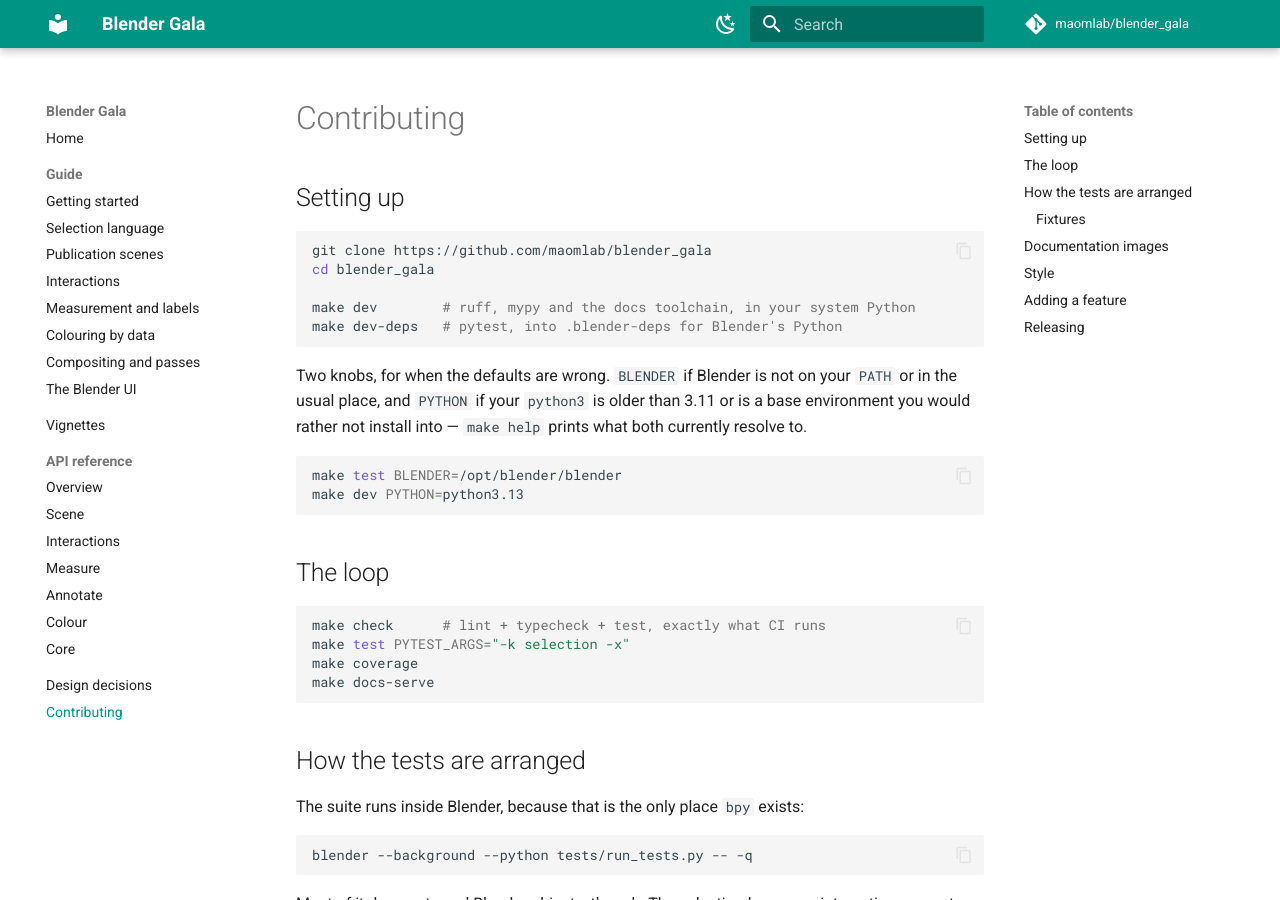
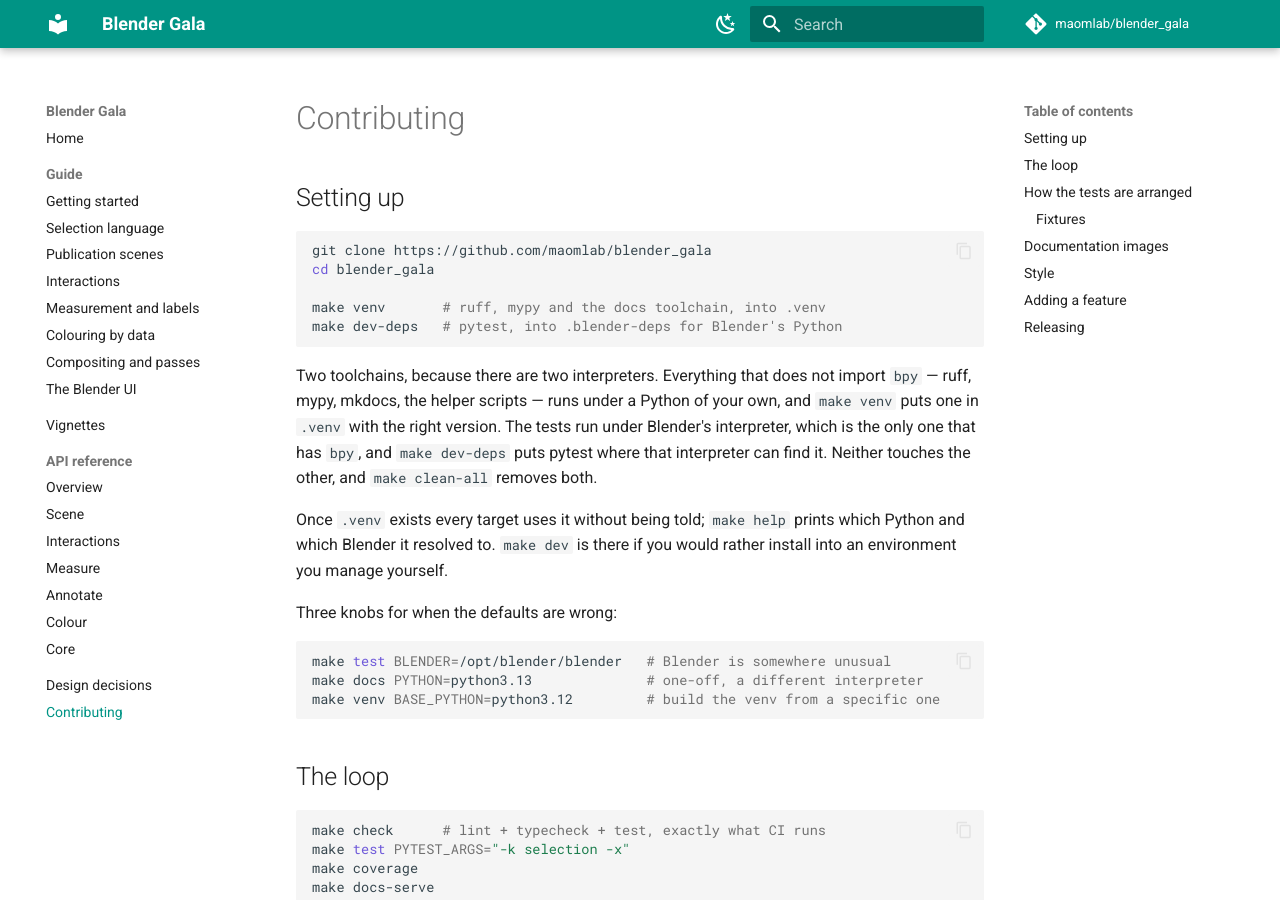
Before and after one commit to maomlab/blender_gala, an MkDocs documentation site: the page built from docs/contributing.md, in a window 1280 px wide and 900 px high. Built offline with MkDocs 1.6.1 and Material for MkDocs 9.7.7, drawn with Linux system fonts in a browser that asks for light colours; comment, search, counter and statistics services are not loaded.

Commit message:
Add make venv, so the toolchain has somewhere to live
`make dev` installs into whatever `python3` is, and on a normal machine that
is either a Homebrew or system Python that refuses the install outright as
externally managed, or a conda base nobody wants a project's toolchain in.
Both leave `make docs` unable to run at all.

`make venv` builds .venv from the newest suitable interpreter it can find and
installs `.[dev,docs]` into it, using nothing but the stdlib to do so. After
that every target finds it: PYTHON resolves to .venv/bin/python, and .venv/bin
goes on the front of PATH so ruff, mypy and mkdocs come from the same place.
With no venv nothing changes, and prepending rather than replacing leaves a
contributor whose ruff is a standalone binary alone.

Verified on the make that ships with macOS, 3.81, which is older than most of
what a Makefile is usually written against.

`make clean-all` removes the venv alongside .blender-deps: they are the two
dependency trees, one per interpreter.

Co-Authored-By: Claude Opus 5 (1M context) <noreply@anthropic.com>

````diff
--- a/docs/contributing.md
+++ b/docs/contributing.md
@@ -6,18 +6,27 @@
 git clone https://github.com/maomlab/blender_gala
 cd blender_gala
 
-make dev        # ruff, mypy and the docs toolchain, in your system Python
+make venv       # ruff, mypy and the docs toolchain, into .venv
 make dev-deps   # pytest, into .blender-deps for Blender's Python
 ```
 
-Two knobs, for when the defaults are wrong. `BLENDER` if Blender is not on your
-`PATH` or in the usual place, and `PYTHON` if your `python3` is older than 3.11
-or is a base environment you would rather not install into — `make help` prints
-what both currently resolve to.
+Two toolchains, because there are two interpreters. Everything that does not
+import `bpy` — ruff, mypy, mkdocs, the helper scripts — runs under a Python of
+your own, and `make venv` puts one in `.venv` with the right version. The tests
+run under Blender's interpreter, which is the only one that has `bpy`, and
+`make dev-deps` puts pytest where that interpreter can find it. Neither touches
+the other, and `make clean-all` removes both.
+
+Once `.venv` exists every target uses it without being told; `make help` prints
+which Python and which Blender it resolved to. `make dev` is there if you would
+rather install into an environment you manage yourself.
+
+Three knobs for when the defaults are wrong:
 
 ```bash
-make test BLENDER=/opt/blender/blender
-make dev PYTHON=python3.13
+make test BLENDER=/opt/blender/blender   # Blender is somewhere unusual
+make docs PYTHON=python3.13              # one-off, a different interpreter
+make venv BASE_PYTHON=python3.12         # build the venv from a specific one
 ```
 
 ## The loop
````
Also changed, not shown: 2 other files.
